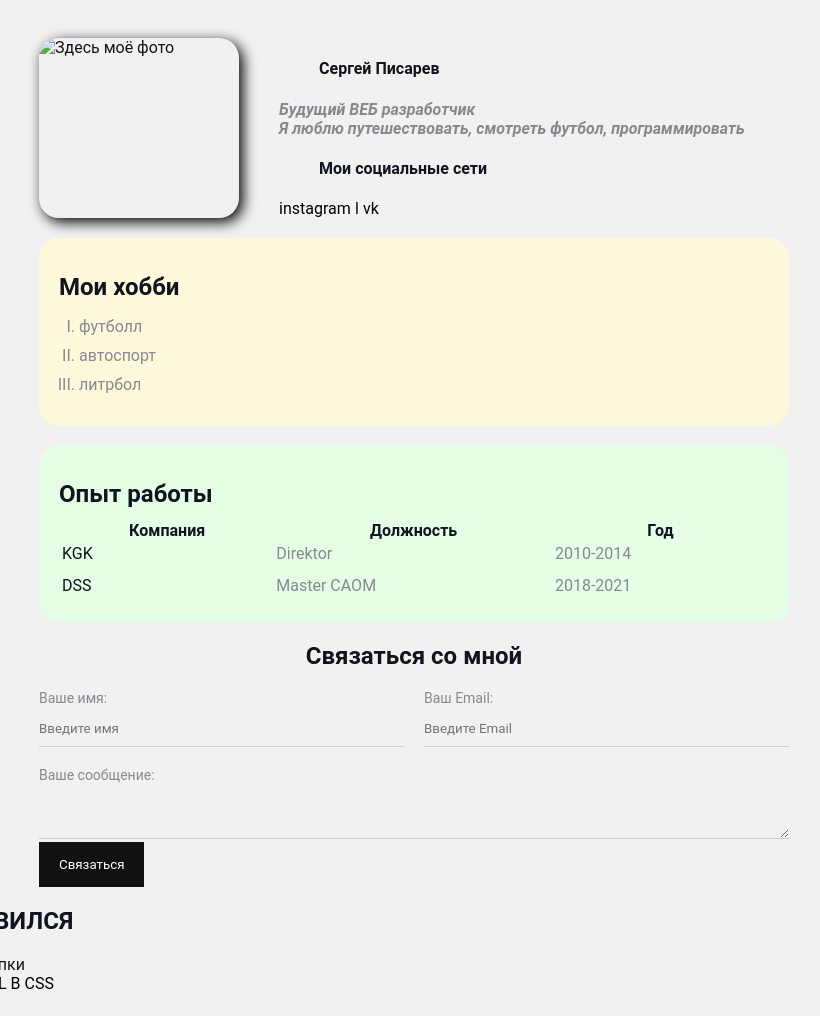
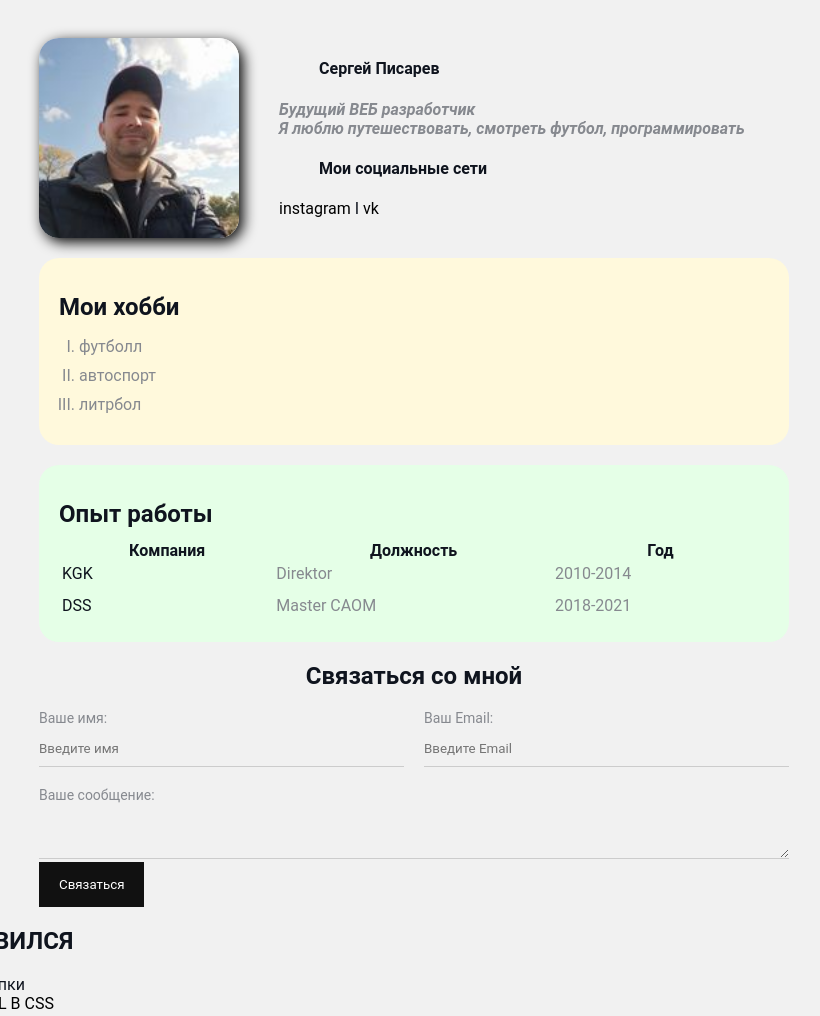
Before and after one commit to Pysariev/css-cv-minin, a plain HTML site: page index.html in a window 1280 px wide. Shown: the whole page, without its empty margins (226-1046 px from the left). Drawn offline with Linux system fonts and the light colour scheme.

Commit message:
index.html

```diff
--- a/index.html
+++ b/index.html
@@ -10,7 +10,7 @@
 <body>
     <div class="container">
         <div class="info">
-            <img src="img\avatar.jpg"
+            <img src="avatar.jpg"
             alt="Здесь моё фото" class="avatar"/>
             <div class="info-text">
                 <h4>Сергей Писарев</h4>
```
